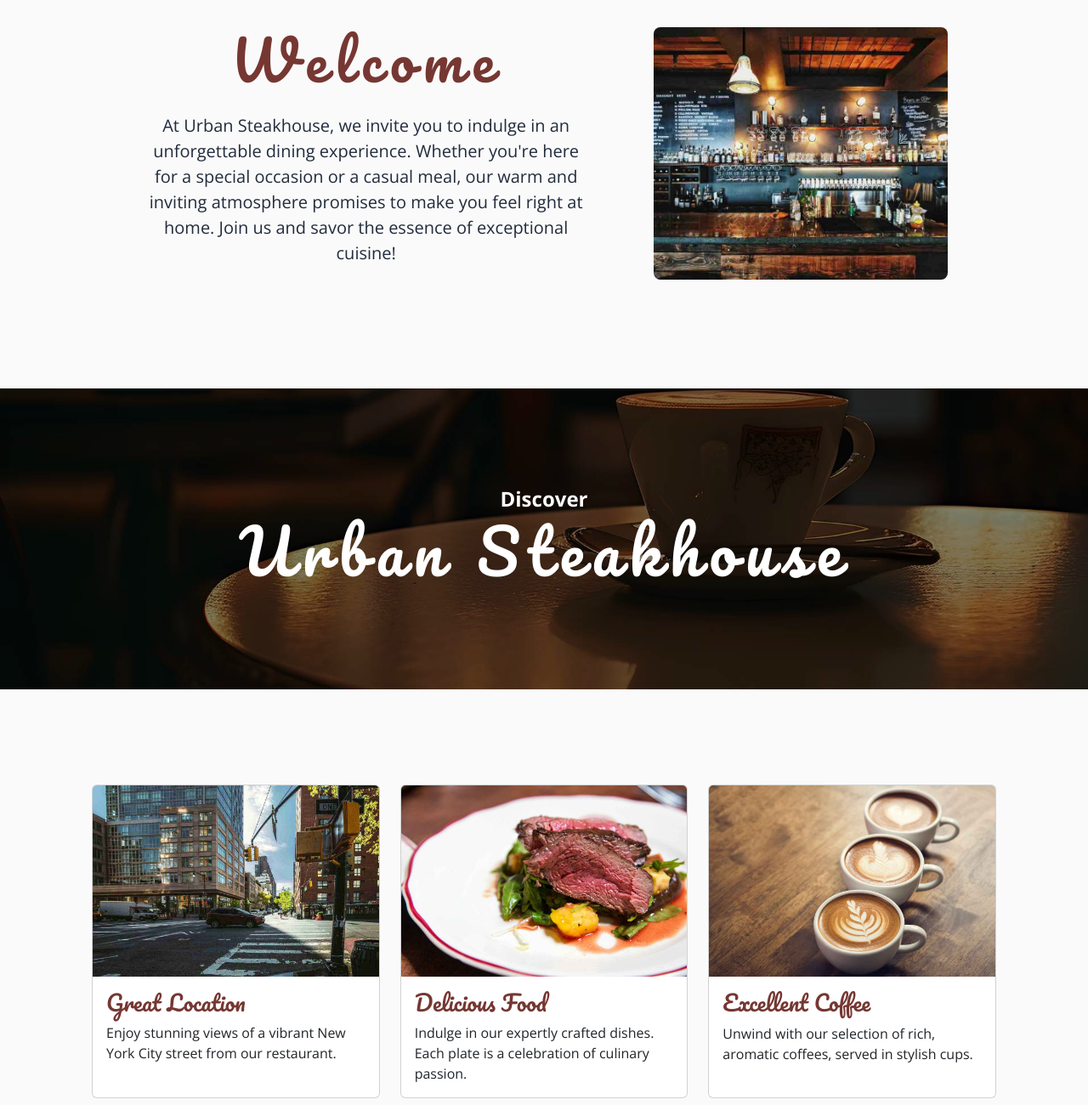
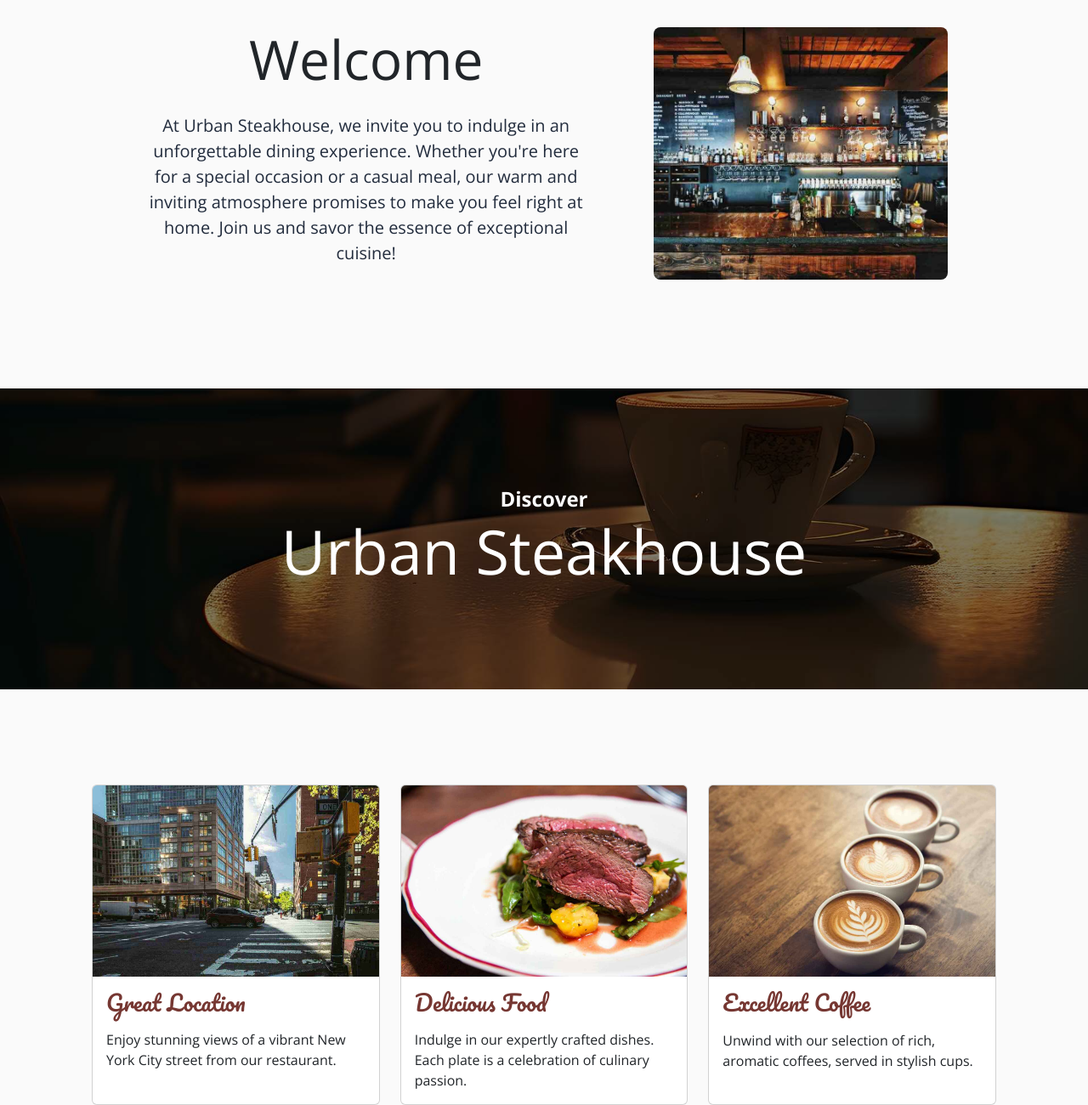
Before and after one commit to FlorinMiron98/urban-steakhouse-restaurant, a plain HTML site: page index.html in a window 1280 px wide. Shown: the part 896-2196 px from the top of the page at 85% size. Drawn offline with nearby package versions, Linux system fonts and the light colour scheme.

Commit message:
Create spacing for discover section cards and modify the sections' headings for accessibility purpose

```diff
--- a/index.html
+++ b/index.html
@@ -102,7 +102,7 @@
           <div
             class="col-12 col-lg-5 col-xl-6 d-flex flex-column justify-content-center"
           >
-            <h1 class="display-3 text-center">Welcome</h1>
+            <h2 class="display-3 text-center">Welcome</h2>
             <p class="lead fs-5 text-center mt-3">
               At Urban Steakhouse, we invite you to indulge in an unforgettable
               dining experience. Whether you're here for a special occasion or a
@@ -126,9 +126,9 @@
         <!-- Heading with background -->
         <div class="heading-background" aria-labelledby="discover-title">
           <span class="fs-4 fw-bold text-center">Discover</span>
-          <h1 id="discover-title" class="display-2 text-center">
+          <h2 id="discover-title" class="display-2 text-center">
             Urban Steakhouse
-          </h1>
+          </h2>
         </div>
         <div class="row d-flex justify-content-between mx-auto g-4">
           <div class="col-12 col-md-4">
@@ -140,7 +140,7 @@
               />
               <div class="card-body">
                 <h2 class="card-title">Great Location</h2>
-                <p class="card-text">
+                <p class="card-text mt-3">
                   Enjoy stunning views of a vibrant New York City street from
                   our restaurant.
                 </p>
@@ -156,7 +156,7 @@
               />
               <div class="card-body">
                 <h2 class="card-title">Delicious Food</h2>
-                <p class="card-text">
+                <p class="card-text mt-3">
                   Indulge in our expertly crafted dishes. Each plate is a
                   celebration of culinary passion.
                 </p>
@@ -172,7 +172,7 @@
               />
               <div class="card-body">
                 <h2 class="card-title">Excellent Coffee</h2>
-                <p class="card-text">
+                <p class="card-text mt-3">
                   Unwind with our selection of rich, aromatic coffees, served in
                   stylish cups.
                 </p>
```
